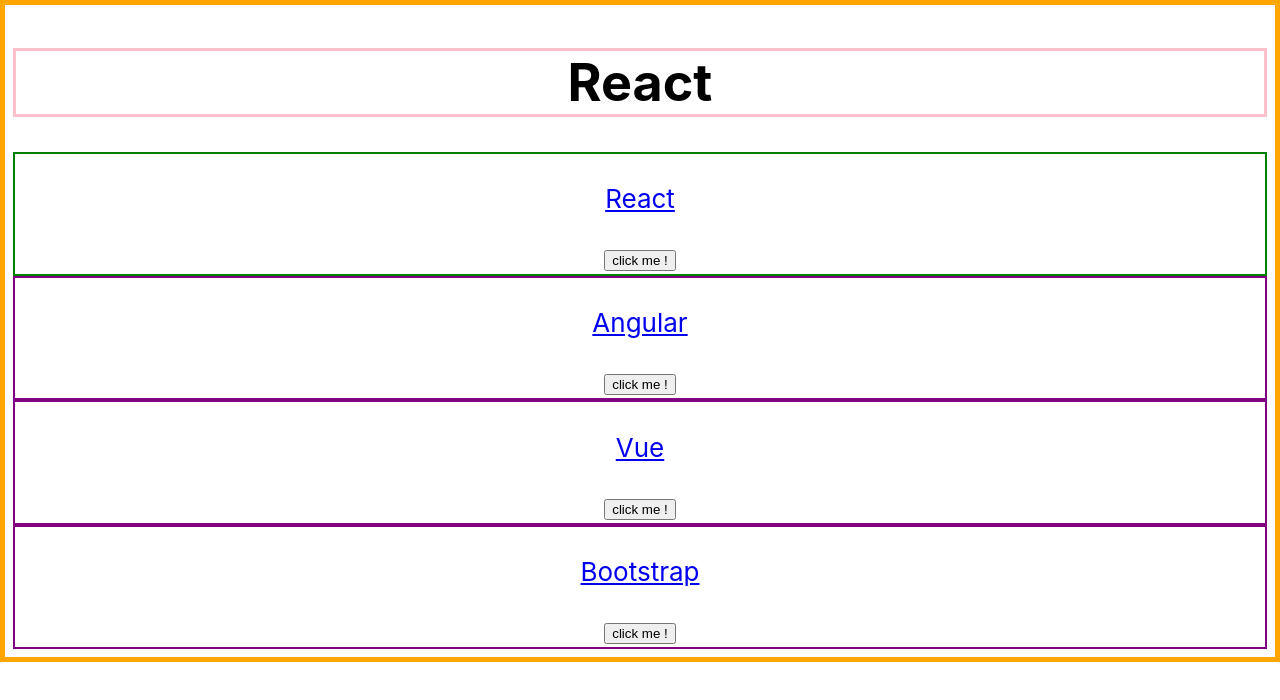
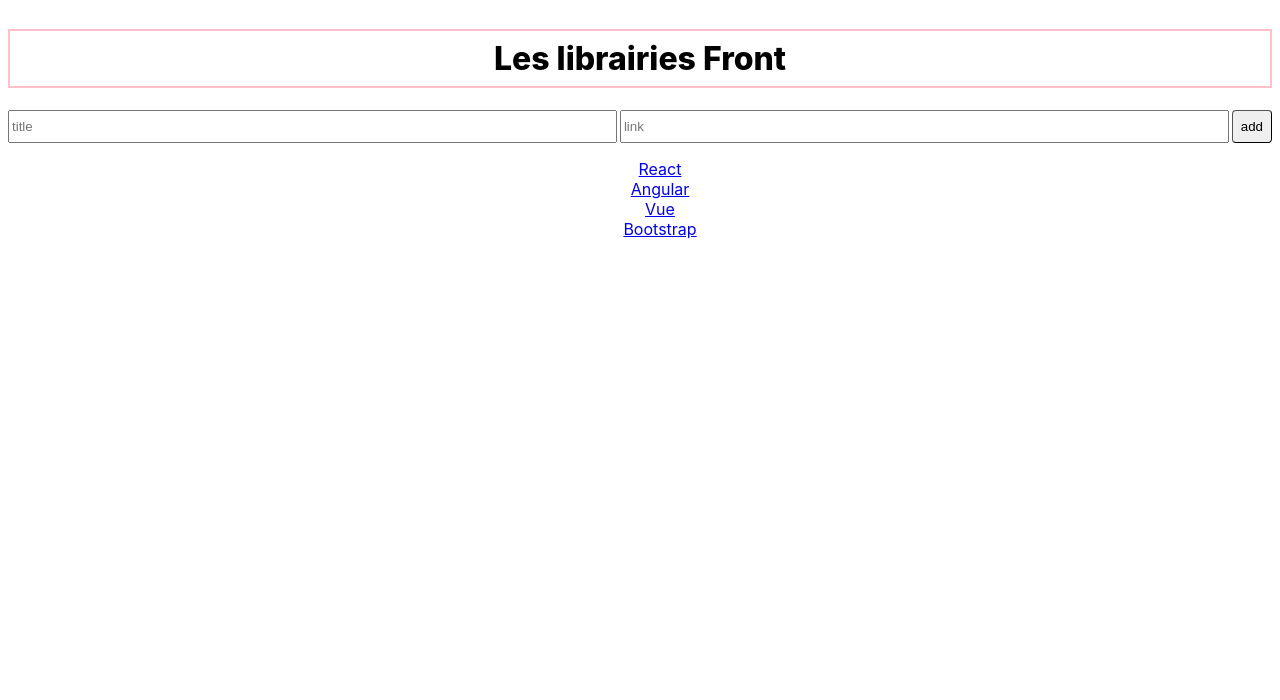
Before and after one commit to operdrix/cours_react, a React (Create React App) app: page / in a window 1280 px wide. Shown: the top 700 px of the page. Built offline with nearby package versions, Linux system fonts and the light colour scheme.

Commit message:
fin chap 6-4 6-5

```diff
--- a/src/App.css
+++ b/src/App.css
@@ -1,38 +1,57 @@
+
 .App {
-  text-align: center;
-  border: 5px solid orange;
   padding: 0.5rem;
 }
-
 .App h1 {
-  border: 3px solid pink;
+  text-align: center;
+  border: 2px solid pink;
+  font-weight: 800;
+  padding: 0.5rem;
+}
+.App-header {
+  border: 1px solid lightgrey;
+  padding: 1rem;
+}
+.list {
+  list-style-type: none;
+  text-align: center;
+  margin: 0;
+  margin-top: 1rem
 }
 
-.list {
-  border: 3px solid blue;
-  padding: 2rem;
+
+
+.item-done {
+  text-decoration: line-through;
+  color: gray;
+  font-style: italic;
 }
 
-.item {
-  border: 1px solid red;
-  padding: 1rem;
-  list-style-type: none;
+.select {
+  width: auto;
 }
 
-.list a {
-  color: green;
-  text-decoration: none;
-}
-.component {
-  border: 2px solid purple;
-  padding: 0.2rem;
-  list-style-type: none;
+.form-check-input:checked {
+  background-color: #3dd5f3;
+  border-color: #3dd5f3;
 }
 
-.component.green {
-  border: 2px solid green;
-  padding: 0.2rem;
-  list-style-type: none;
+.flex {
+  display: flex;
+}
+.space-between {
+  justify-content: space-between;
+}
+input[type="text"] {
+  width: 100%;
+  margin-right: 0.2rem;
+}
+
+button {
+  padding: 0.5rem;
+  box-shadow: none;
+  border-radius: 4px;
+  border-width: 1px;
 }
 
 @media (prefers-reduced-motion: no-preference) {
--- a/src/App.js
+++ b/src/App.js
@@ -1,47 +1,57 @@
 import { useState } from "react";
-import "./App.css";
+import './App.css';
 
-function Header({ title }) {
-  return (<h1>{title}</h1>)
+function Header() {
+  return(<h1>Les librairies Front</h1>)
 }
-function Component({ title, index, link, onClick, isSelected }) {
+function Component({ title, link, isSelected}) {
+  return(
+    <li className={isSelected ? "component blue" : "component"}>
+      <a href={link} target="_blank" rel="nonopener noreferrer">{title}</a>
+    </li>
+  )
+}
 
-  return (
-    <div className={isSelected ? "component green": "component"}>
-      <p><a href={link} target="_blank" rel="nonopener noreferrer">{title}</a></p>
-      <button onClick={() => onClick(title, index)}>click me !</button>
-    </div>)
+function Form ({ onChange, onSubmit }) {
+  return(
+  <form onSubmit={onSubmit} className="flex space-between">
+    <input type="text" onChange={onChange}  placeholder="title" name="title" />
+    <input type="text" onChange={onChange}  placeholder="link"  name="link" />
+    <button type="submit">add</button>
+  </form>)
 }
 
 function App() {
   const libraries = [
-    { title: "React", link: "https://reactjs.org/" },
-    { title: "Angular", link: "https://angular.io/" },
-    { title: "Vue", link: "https://vuejs.org/" },
-    { title: "Bootstrap", link: "https://getbbotstrap.com/" },
+    {title: "React", link: "https://reactjs.org/"},
+    {title: "Angular", link: "https://angular.io/"},
+    {title:"Vue", link: "https://vuejs.org/"},
+    {title:"Bootstrap", link: "https://getbootstrap.com/"}
   ];
-  const [index, setIndex] = useState(0)
-  const [title, setTitle] = useState("React")
-  const handleOnClick = (value, index) => {
-    setTitle(value)
-    setIndex(index)
+
+  const [input, setInput] = useState(null);
+  const [items, setItems] = useState(libraries)
+  const handleOnChange = e => setInput({... input, [e.target.name]: e.target.value})
+  const handleOnSubmit = e => {
+    e.preventDefault()
+    // setItems
   }
   return (
     <div className="App">
-      <header className="App-header">
-        <Header title={title} />
-        {libraries.map((lib, i) => {
-          return (
+        <Header />
+        <Form onChange={handleOnChange} onSubmit={handleOnSubmit}/>
+        <ul className="list">
+          {items.map((lib, i) => {
+            return(
                     <Component
-              isSelected={index === i}
                       key={lib.link}
+                      title={lib.title}
                       index={i}
-              title={lib.title}
                       link={lib.link}
-              onClick={handleOnClick} />
+                    />
                 )
             })}
-      </header>
+        </ul>
     </div>
   );
 }
--- a/src/Custom.css
+++ b/src/Custom.css
@@ -12,7 +12,6 @@
 border: 3px solid pink;
 }
 
-
 .item {
 border: 1px solid red;
 padding: 1rem;
@@ -23,3 +22,7 @@
 color: green;
 text-decoration: none;
 }
+
+.red {
+border: 3px solid crimson;
+}
```
Lines whose indentation alone changed are shown as unchanged.
